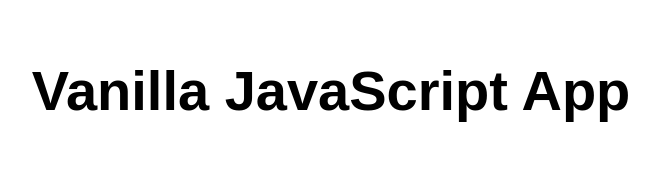
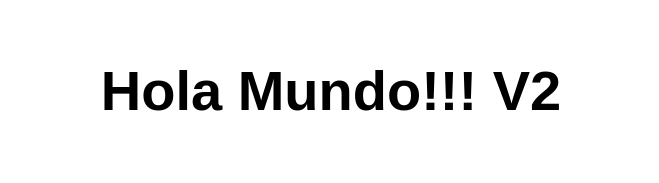
Before and after one commit to LRIVERA78/REPOSITORIO1, a website: page src/index.html in a window 1280 px wide. Shown: the whole page, without its empty margins (309-968 px from the left). Drawn offline with Linux system fonts and the light colour scheme.

Commit message:
Primera Modificación

```diff
--- a/src/index.html
+++ b/src/index.html
@@ -10,7 +10,7 @@
 
 <body>
   <main>
-    <h1>Vanilla JavaScript App</h1>
+    <h1>Hola Mundo!!! V2</h1>
   </main>
 </body>
 
```
